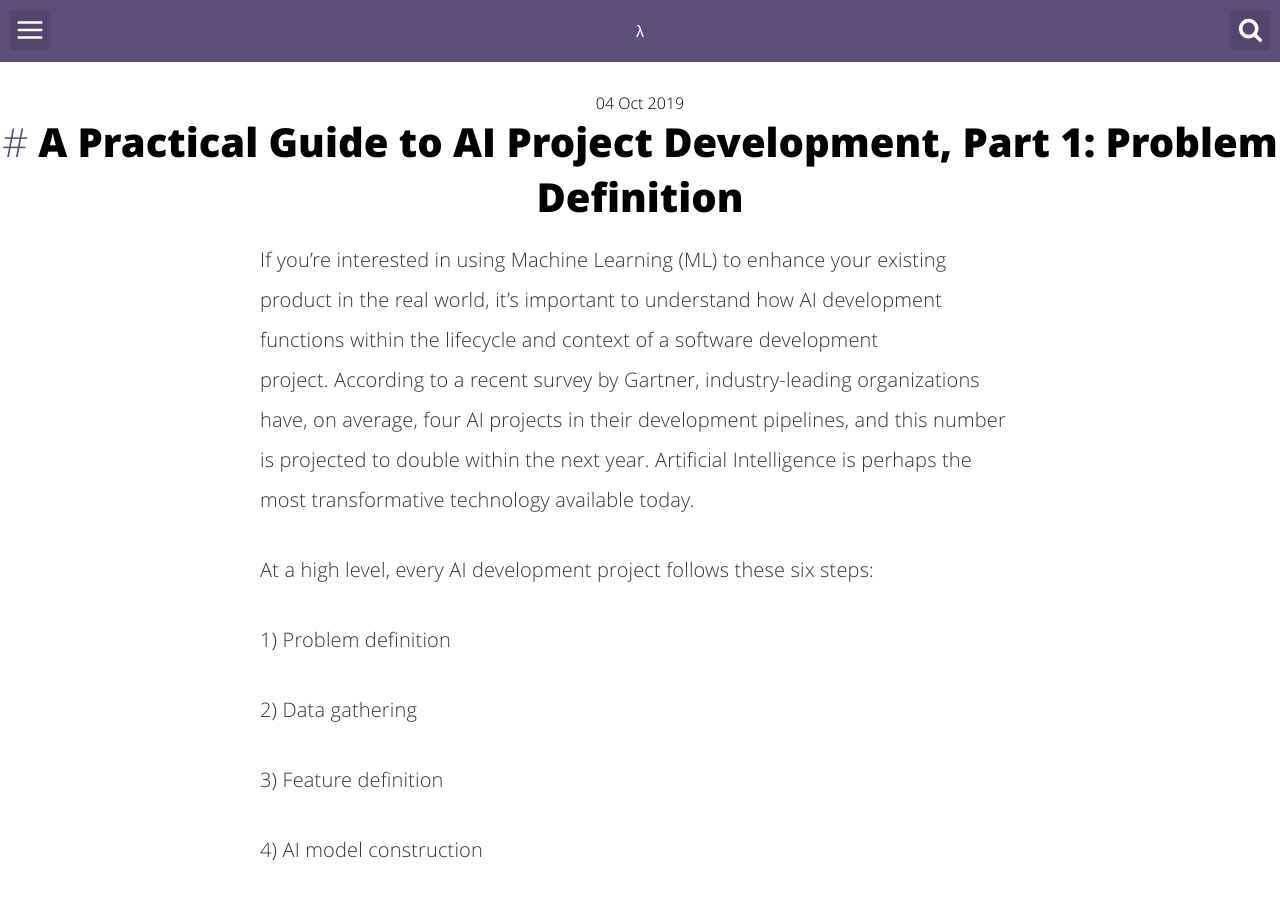
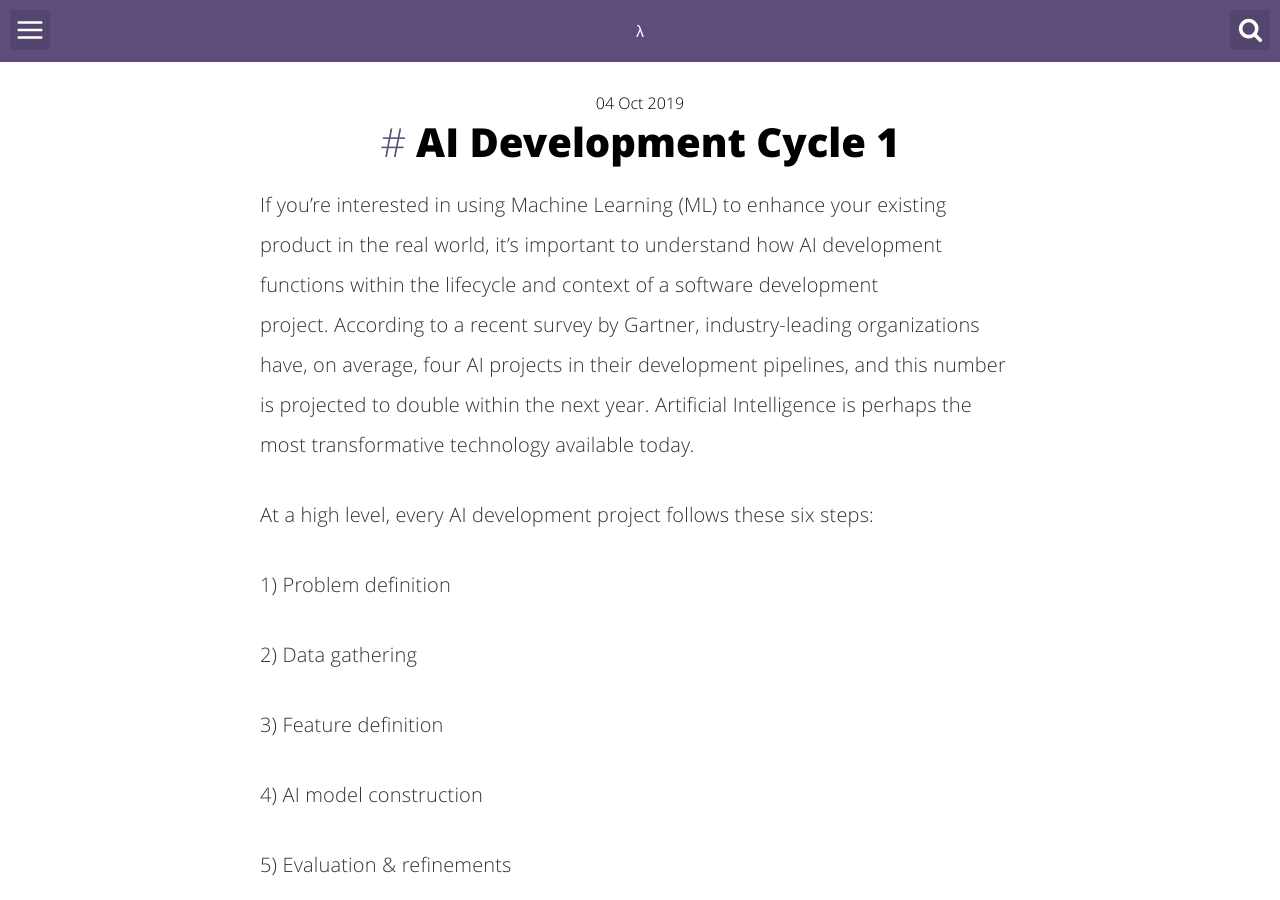
Before and after one commit to yinghuaguan/yinghuaguan.github.io, a Jekyll site: the page built from _posts/2019-10-04-problem.md, in a window 1280 px wide and 900 px high. Built offline with Jekyll 4.4.1, drawn with Linux system fonts in a browser that asks for light colours; comment, search, counter and statistics services are not loaded.

```diff
--- a/_posts/2019-10-04-problem.md
+++ b/_posts/2019-10-04-problem.md
@@ -1,13 +1,12 @@
 ---
 layout: post
-title:  "A Practical Guide to AI Project Development, Part 1: Problem Definition"
-image: '\assets\img\data.png'
-date:   2019-10-04 10:00:00
+title: "AI Development Cycle 1"
+date: 2019-10-04 01:00:00
+image: '/assets/img/data.png'
+description: 'about tech'
 tags:
-- AI Dev
-description: 'AI Development Cycle: 1. Problem Definition'
+- AI-Dev
 ---
-
 
 If you’re interested in using Machine Learning (ML) to enhance your existing product in the real world, it’s important to understand how AI development functions within the lifecycle and context of a software development project. According to a recent survey by Gartner, industry-leading organizations have, on average, four AI
 projects in their development pipelines, and this number is projected to double within the next year. Artificial Intelligence is perhaps the most transformative technology available today.
```
